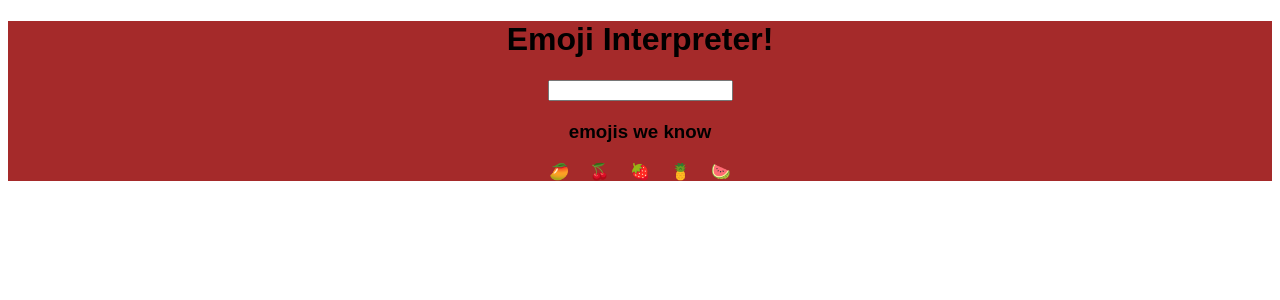
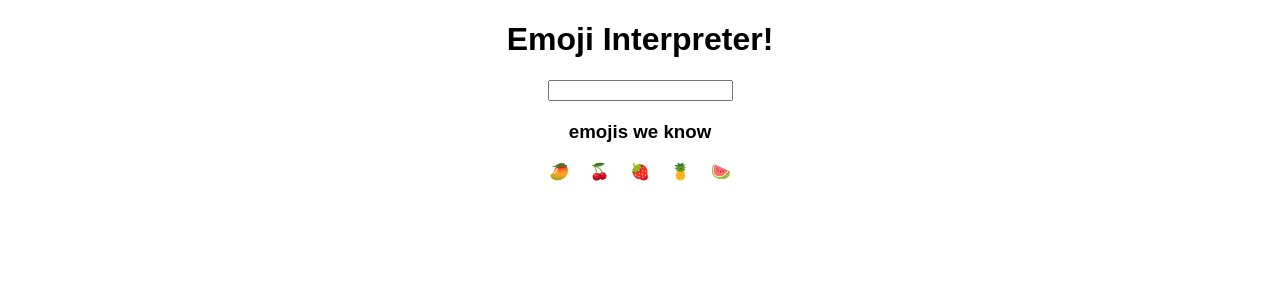
Before and after one commit to anujsweb/mark-8-emoji_interpreter, a React (Create React App) app: page / in a window 1280 px wide. Shown: the top 300 px of the page. Built offline with nearby package versions, Linux system fonts and the light colour scheme.

Commit message:
style updated

```diff
--- a/src/styles.css
+++ b/src/styles.css
@@ -1,5 +1,4 @@
 .App {
   font-family: sans-serif;
   text-align: center;
-  background-color: brown;
 }
```
